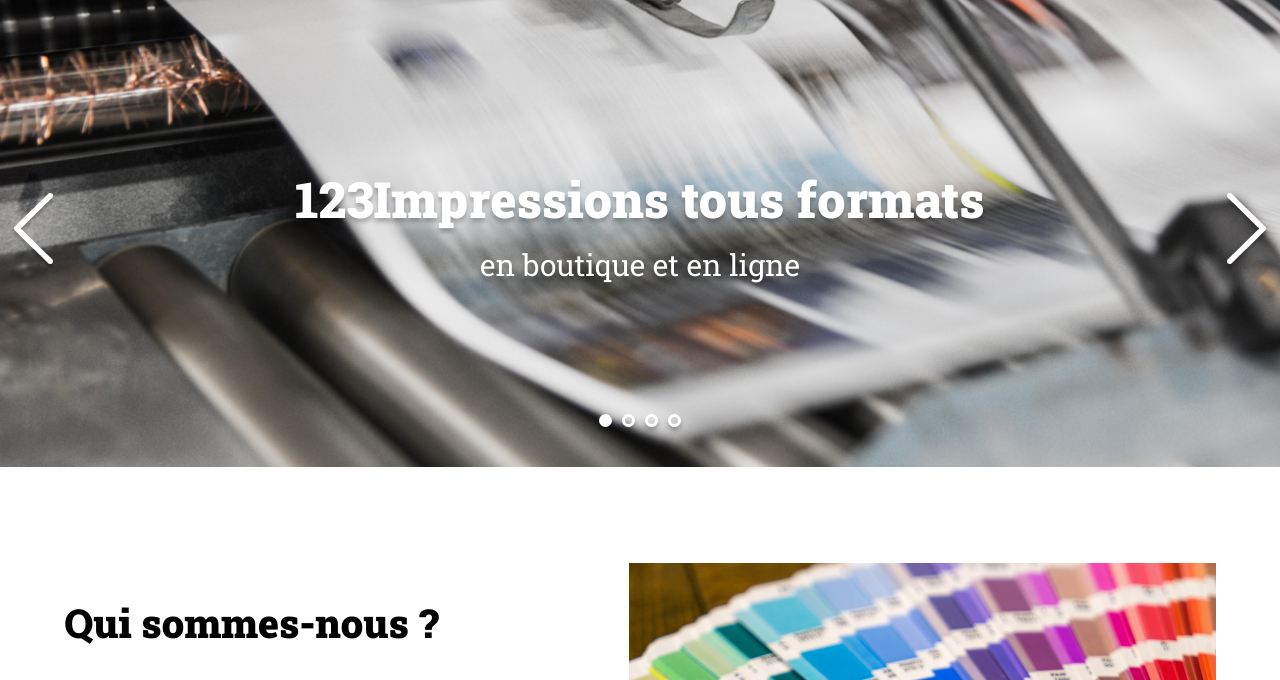
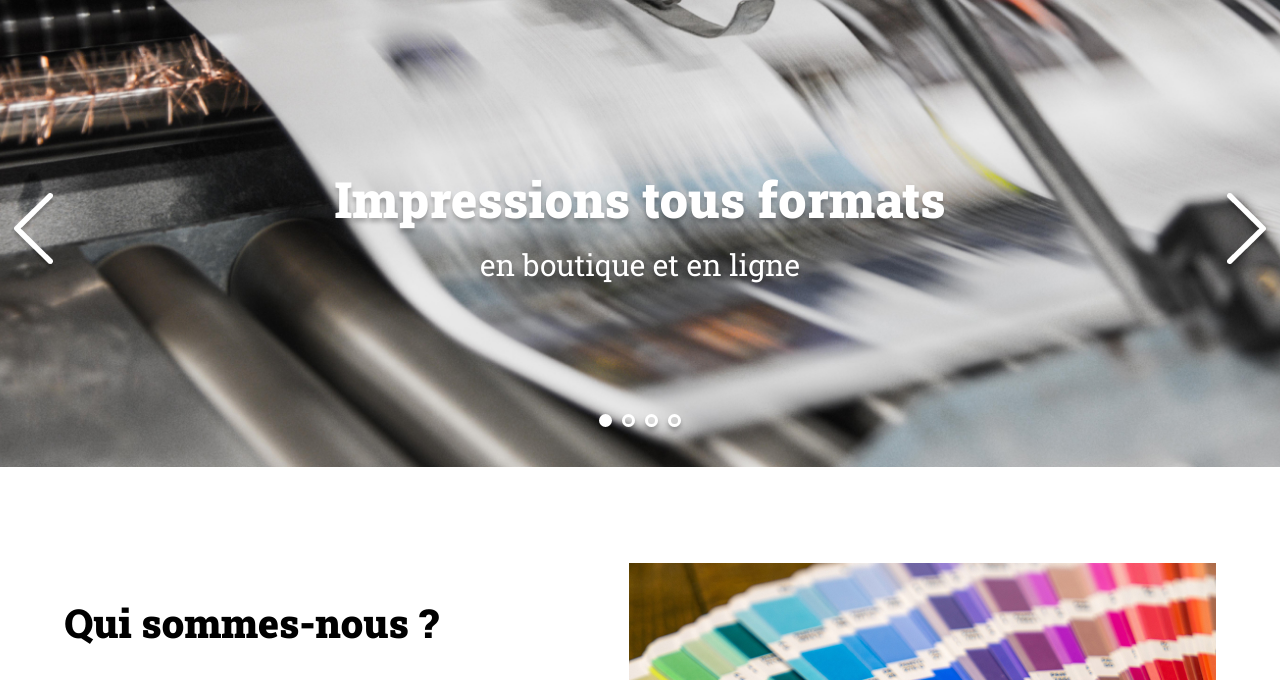
Before and after one commit to GuillaumeBdev/Projet_5, a plain HTML site: page Print-it-JS-main/index.html in a window 1280 px wide. Shown: the part 104-784 px from the top of the page. Drawn offline with Linux system fonts and the light colour scheme.

Commit message:
Fifth commit

```diff
--- a/Print-it-JS-main/index.html
+++ b/Print-it-JS-main/index.html
@@ -30,7 +30,7 @@
           src="./assets/images/slideshow/slide1.jpg"
           alt="Banner Print-it"
         />
-        <p>123Impressions tous formats <span>en boutique et en ligne</span></p>
+        <p>Impressions tous formats <span>en boutique et en ligne</span></p>
         <img
           id="arrow_left"
           class="arrow arrow_left"
```
